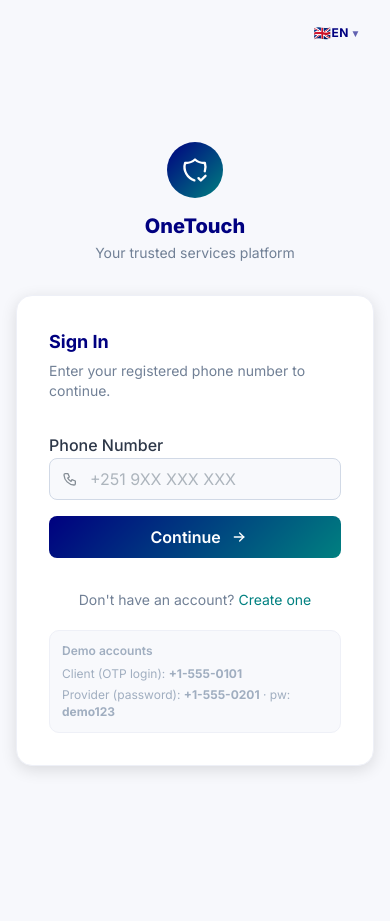
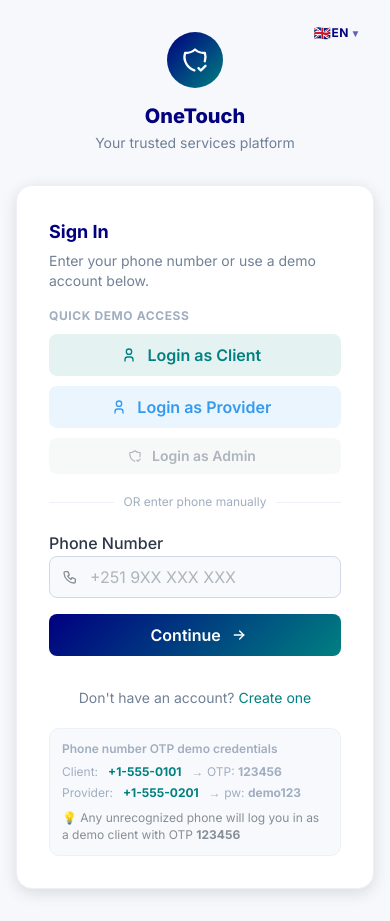
Before and after one commit to hedishafi/ONE-TOUCH, a React (Vite) app: page /login in a window 390 px wide. Built offline with nearby package versions, Linux system fonts and the light colour scheme.

Commit message:
feat: add quick demo login functionality and enhance phone entry experience in Login component

```diff
--- a/src/pages/Login.tsx
+++ b/src/pages/Login.tsx
@@ -99,15 +99,28 @@ export default function Login() {
     else navigate(ROUTES.adminDashboard, { replace: true });
   };
 
+  // ── One-click demo login ──────────────────────────────────────────────────
+  function quickLogin(userId: string) {
+    const { loginByUserId } = useAuthStore.getState();
+    const result = loginByUserId(userId);
+    if (result.success) {
+      goAfterLogin();
+    }
+  }
+
   // ── Screen: phone → continue ───────────────────────────────────────────────
   function handleContinue() {
     setPhoneError('');
     if (!phone.trim()) { setPhoneError('Please enter your phone number.'); return; }
     setPhoneLoading(true);
     setTimeout(() => {
-      const role = lookupPhoneRole(normPhone(phone));
+      let role = lookupPhoneRole(normPhone(phone));
+      // If phone not found → treat as demo client so the flow always works
+      if (!role) {
+        role = 'client';
+        setPhone('+1-555-0101'); // align with demo account for OTP verify step
+      }
       setPhoneLoading(false);
-      if (!role) { setPhoneError('No account found with this phone number. Try +1-555-0101 (client) or +1-555-0201 (provider).'); return; }
       setDetectedRole(role);
       if (role === 'client') {
         setClientOtp('');
@@ -282,12 +295,53 @@ export default function Login() {
   if (screen === 'phone') return wrap(card(
     <>
       <Text fw={700} size="lg" mb={4} style={{ color: 'var(--ot-text-navy)' }}>Sign In</Text>
-      <Text size="sm" mb="xl" style={{ color: 'var(--ot-text-sub)' }}>
-        Enter your registered phone number to continue.
+      <Text size="sm" mb="md" style={{ color: 'var(--ot-text-sub)' }}>
+        Enter your phone number or use a demo account below.
       </Text>
 
+      {/* ── Quick demo login buttons ── */}
+      <Stack gap="xs" mb="lg">
+        <Text size="xs" fw={700} tt="uppercase" style={{ color: 'var(--ot-text-muted)', letterSpacing: '0.05em' }}>Quick Demo Access</Text>
+        <Button
+          fullWidth
+          variant="light"
+          color="teal"
+          size="md"
+          leftSection={<IconUser size={16} />}
+          onClick={() => quickLogin('client-001')}
+        >
+          Login as Client
+        </Button>
+        <Button
+          fullWidth
+          variant="light"
+          color="blue"
+          size="md"
+          leftSection={<IconUser size={16} />}
+          onClick={() => quickLogin('provider-001')}
+        >
+          Login as Provider
+        </Button>
+        <Button
+          fullWidth
+          variant="light"
+          color="gray"
+          size="sm"
+          leftSection={<IconShieldCheck size={14} />}
+          onClick={() => quickLogin('admin-001')}
+        >
+          Login as Admin
+        </Button>
+      </Stack>
+
+      <Group gap="xs" mb="lg" align="center">
+        <Box style={{ flex: 1, height: 1, background: 'var(--ot-border)' }} />
+        <Text size="xs" style={{ color: 'var(--ot-text-muted)' }}>OR enter phone manually</Text>
+        <Box style={{ flex: 1, height: 1, background: 'var(--ot-border)' }} />
+      </Group>
+
       {phoneError && (
-        <Alert icon={<IconAlertCircle size={16} />} color="red" mb="md" radius="md">{phoneError}</Alert>
+        <Alert icon={<IconAlertCircle size={16} />} color="orange" mb="md" radius="md">{phoneError}</Alert>
       )}
 
       <Stack gap="md">
@@ -321,10 +375,21 @@ export default function Login() {
       </Text>
 
       <Box mt="lg" p={12} style={{ borderRadius: 10, background: 'var(--ot-bg-row)', border: '1px solid var(--ot-border)' }}>
-        <Text size="xs" c="var(--ot-text-muted)" fw={600} mb={6}>Demo accounts</Text>
+        <Text size="xs" c="var(--ot-text-muted)" fw={600} mb={6}>Phone number OTP demo credentials</Text>
         <Stack gap={4}>
-          <Text size="xs" c="var(--ot-text-muted)">Client (OTP login): <strong>+1-555-0101</strong></Text>
-          <Text size="xs" c="var(--ot-text-muted)">Provider (password): <strong>+1-555-0201</strong> · pw: <strong>demo123</strong></Text>
+          <Group gap="xs" wrap="nowrap">
+            <Text size="xs" style={{ color: 'var(--ot-text-muted)' }}>Client:</Text>
+            <Text size="xs" fw={700} style={{ color: teal, cursor: 'pointer' }}
+              onClick={() => setPhone('+1-555-0101')}>+1-555-0101</Text>
+            <Text size="xs" style={{ color: 'var(--ot-text-muted)' }}>→ OTP: <strong>{MOCK_OTP}</strong></Text>
+          </Group>
+          <Group gap="xs" wrap="nowrap">
+            <Text size="xs" style={{ color: 'var(--ot-text-muted)' }}>Provider:</Text>
+            <Text size="xs" fw={700} style={{ color: teal, cursor: 'pointer' }}
+              onClick={() => setPhone('+1-555-0201')}>+1-555-0201</Text>
+            <Text size="xs" style={{ color: 'var(--ot-text-muted)' }}>→ pw: <strong>demo123</strong></Text>
+          </Group>
+          <Text size="xs" c="dimmed" mt={4}>💡 Any unrecognized phone will log you in as a demo client with OTP <strong>{MOCK_OTP}</strong></Text>
         </Stack>
       </Box>
     </>
```
